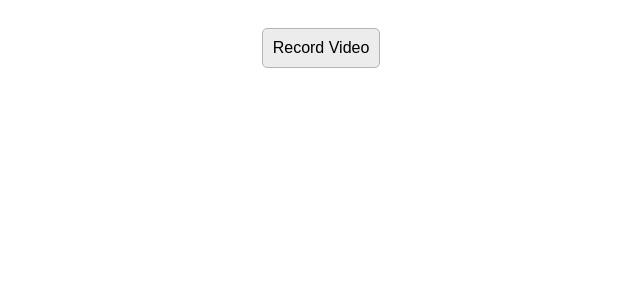
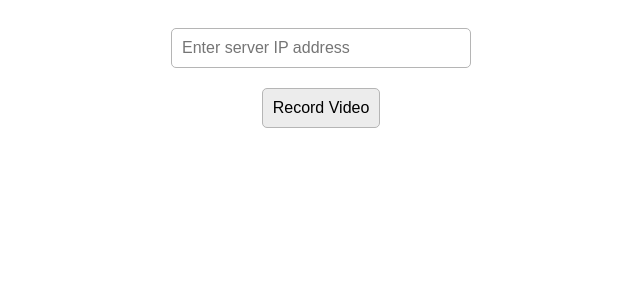
Before and after one commit to myles-coleman/rpi-surveillance, a SvelteKit app in the folder client/: page / in a window 1280 px wide. Shown: the top 300 px of the page, without its empty margins (319-959 px from the left). Built offline with nearby package versions, Linux system fonts and the light colour scheme.

Commit message:
user can input server ip address

```diff
--- a/client/src/routes/+page.svelte
+++ b/client/src/routes/+page.svelte
@@ -3,11 +3,13 @@
 	let isRecording = false;
 	let serverDown = false;
 	let videoElement;
+	let serverIp = '';
+
 	//pingServer();
 
 	async function pingServer() {
 		try {
-			await fetch('http://10.0.0.143:3000');
+			await fetch(`http://${serverIp}:3000`);
 		} catch (error) {
 			serverDown = true;
 			console.error('Error pinging server:', error);
@@ -17,7 +19,7 @@
 	async function recordVideo() {
 		isRecording = true;
 		try {
-			const response = await fetch('http://10.0.0.143:3000');
+			const response = await fetch(`http://${serverIp}:3000`);
 			const data = await response.json();
 			videoUrl = data.url;
 			serverDown = false;
@@ -35,6 +37,8 @@
 </script>
 
 <main>
+	<input type="text" bind:value={serverIp} placeholder="Enter server IP address" />
+
 	<button on:click={recordVideo} disabled={isRecording}>
 		{isRecording ? 'Recording...' : 'Record Video'}
 	</button>
@@ -109,4 +113,12 @@
         height: 80px;
         animation: spin 1s linear infinite;
     }
+	input {
+        margin-top: 20px;
+        padding: 10px;
+        border: 1px solid #b5b5b5;
+        border-radius: 5px;
+        font-size: 1rem;
+        width: 300px;
+    }
 </style>
```
